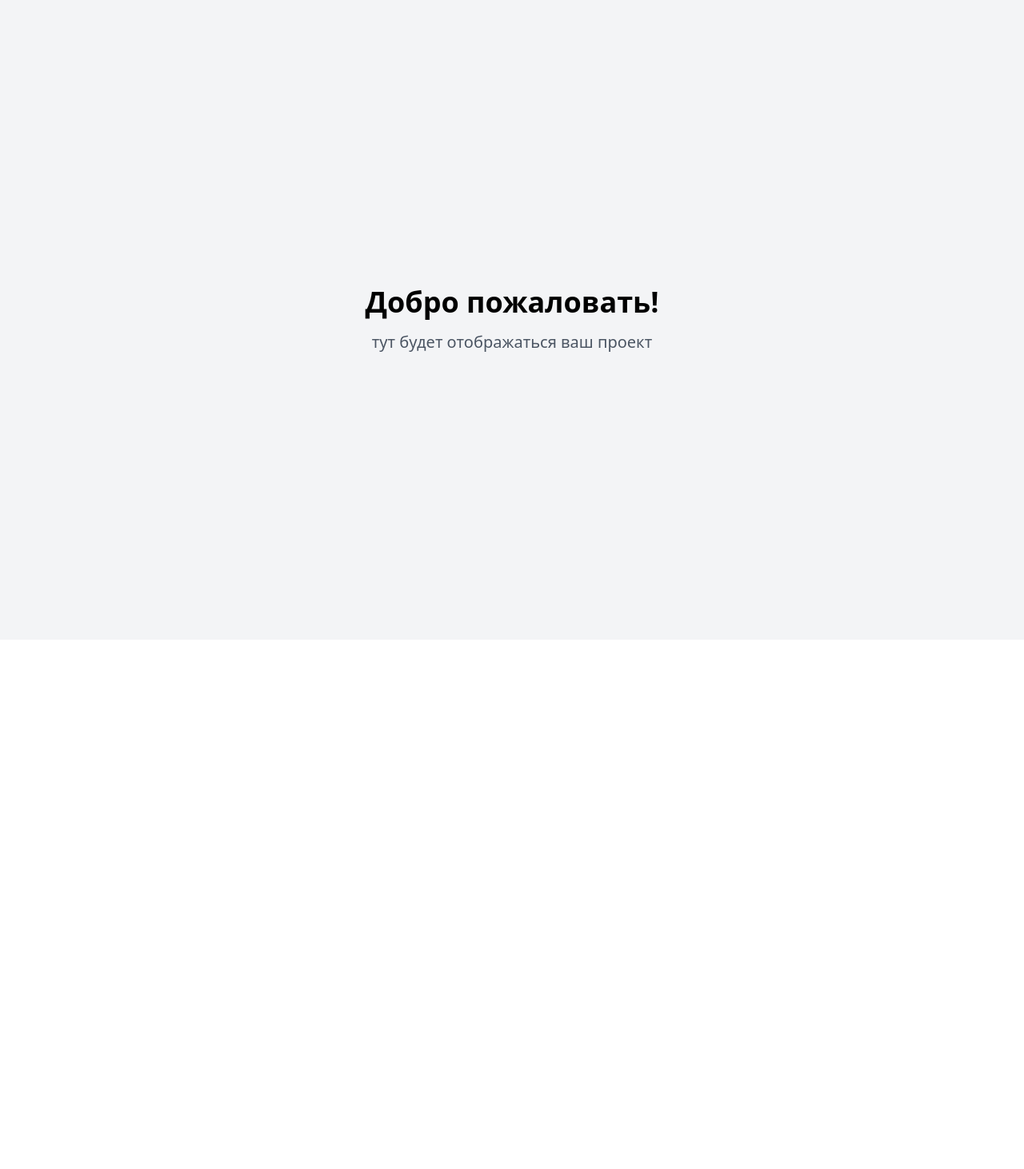
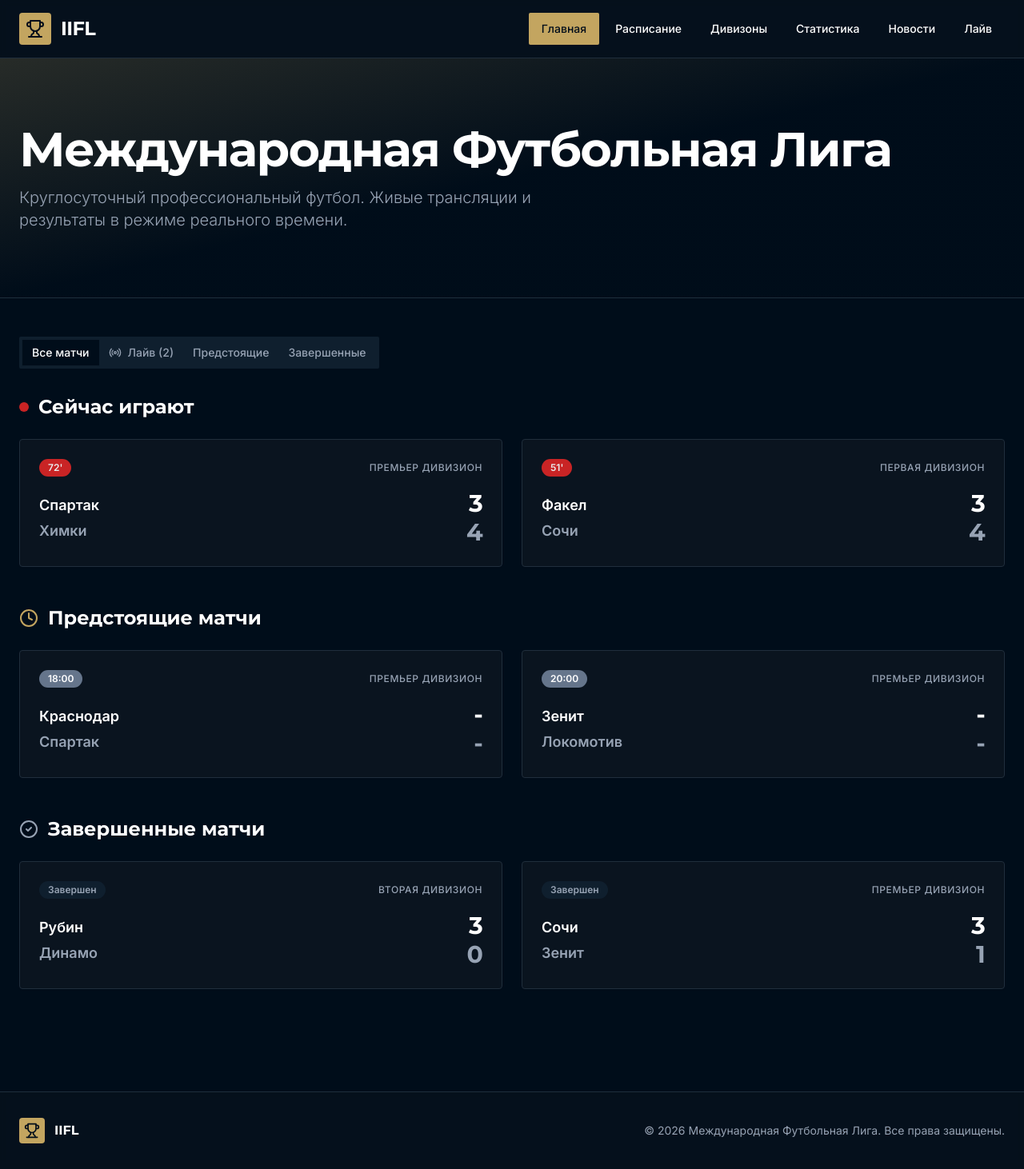
Before and after one commit to pr-poehali-dev/iifl-football-portal, a React (Vite) app: page / in a window 1280 px wide. Shown: the whole page at 80% size. Before the commit the page ends 800 px from the top, so only its background shows below. Built offline with nearby package versions, Linux system fonts and the light colour scheme.

Commit message:
feat: инициализация проекта

```diff
--- a/index.html
+++ b/index.html
@@ -23,7 +23,9 @@
     <script src="https://cdn.poehali.dev/intertnal/js/telemetry-min.js"></script>
     <!-- IMPORTANT: DO NOT REMOVE THIS SCRIPT TAG OR THIS COMMENT! -->
 
-</head>
+    <meta name="pp-name" value="iifl-football-portal">
+      <script src="https://cdn.poehali.dev/intertnal/js/inspector-min.js"></script>
+  </head>
 
 <body>
 <div id="root"></div>
--- a/src/index.css
+++ b/src/index.css
@@ -1,38 +1,40 @@
+@import url("https://fonts.googleapis.com/css2?family=Montserrat:wght@400;500;600;700;800&family=Inter:wght@300;400;500;600&display=swap");
+
 @tailwind base;
 @tailwind components;
 @tailwind utilities;
 
 @layer base {
   :root {
-    --background: 0 0% 100%;
-    --foreground: 222.2 84% 4.9%;
+    --background: 210 100% 5%;
+    --foreground: 0 0% 100%;
 
-    --card: 0 0% 100%;
-    --card-foreground: 222.2 84% 4.9%;
+    --card: 210 50% 8%;
+    --card-foreground: 0 0% 100%;
 
-    --popover: 0 0% 100%;
-    --popover-foreground: 222.2 84% 4.9%;
+    --popover: 210 50% 8%;
+    --popover-foreground: 0 0% 100%;
 
-    --primary: 222.2 47.4% 11.2%;
-    --primary-foreground: 210 40% 98%;
+    --primary: 42 45% 57%;
+    --primary-foreground: 210 100% 5%;
 
-    --secondary: 210 40% 96.1%;
-    --secondary-foreground: 222.2 47.4% 11.2%;
+    --secondary: 215 16% 47%;
+    --secondary-foreground: 0 0% 100%;
 
-    --muted: 210 40% 96.1%;
-    --muted-foreground: 215.4 16.3% 46.9%;
+    --muted: 210 50% 12%;
+    --muted-foreground: 215 16% 65%;
 
-    --accent: 210 40% 96.1%;
-    --accent-foreground: 222.2 47.4% 11.2%;
+    --accent: 42 45% 57%;
+    --accent-foreground: 210 100% 5%;
 
     --destructive: 0 84.2% 60.2%;
     --destructive-foreground: 210 40% 98%;
 
-    --border: 214.3 31.8% 91.4%;
-    --input: 214.3 31.8% 91.4%;
-    --ring: 222.2 84% 4.9%;
+    --border: 210 30% 18%;
+    --input: 210 30% 18%;
+    --ring: 42 45% 57%;
 
-    --radius: 0.5rem;
+    --radius: 0.25rem;
 
     --sidebar-background: 0 0% 98%;
 
@@ -97,5 +99,15 @@
 
   body {
     @apply bg-background text-foreground;
+    font-family: "Inter", sans-serif;
+  }
+
+  h1,
+  h2,
+  h3,
+  h4,
+  h5,
+  h6 {
+    font-family: "Montserrat", sans-serif;
   }
 }
--- a/src/pages/Index.tsx
+++ b/src/pages/Index.tsx
@@ -1,14 +1,255 @@
-// Update this page (the content is just a fallback if you fail to update the page)
+import { useState, useEffect } from 'react';
+import Icon from '@/components/ui/icon';
+import { Button } from '@/components/ui/button';
+import { Badge } from '@/components/ui/badge';
+import { Card } from '@/components/ui/card';
+import { Tabs, TabsList, TabsTrigger } from '@/components/ui/tabs';
 
-const Index = () => {
+type MatchStatus = 'completed' | 'live' | 'upcoming';
+
+interface Match {
+  id: number;
+  homeTeam: string;
+  awayTeam: string;
+  homeScore: number;
+  awayScore: number;
+  time: string;
+  status: MatchStatus;
+  division: string;
+  minute?: number;
+}
+
+const TEAMS = [
+  'Динамо', 'Спартак', 'ЦСКА', 'Зенит', 'Локомотив', 'Краснодар',
+  'Рубин', 'Ростов', 'Урал', 'Сочи', 'Химки', 'Факел'
+];
+
+const DIVISIONS = ['Премьер', 'Первая', 'Вторая'];
+
+const generateRandomScore = () => Math.floor(Math.random() * 5);
+const generateRandomMinute = () => Math.floor(Math.random() * 90) + 1;
+
+const generateMatches = (): Match[] => {
+  const matches: Match[] = [];
+  let id = 1;
+
+  for (let i = 0; i < 6; i++) {
+    const home = TEAMS[Math.floor(Math.random() * TEAMS.length)];
+    let away = TEAMS[Math.floor(Math.random() * TEAMS.length)];
+    while (away === home) {
+      away = TEAMS[Math.floor(Math.random() * TEAMS.length)];
+    }
+
+    const hour = 10 + i * 2;
+    const status: MatchStatus = i < 2 ? 'completed' : i < 4 ? 'live' : 'upcoming';
+
+    matches.push({
+      id: id++,
+      homeTeam: home,
+      awayTeam: away,
+      homeScore: status === 'upcoming' ? 0 : generateRandomScore(),
+      awayScore: status === 'upcoming' ? 0 : generateRandomScore(),
+      time: `${hour}:00`,
+      status,
+      division: DIVISIONS[Math.floor(Math.random() * DIVISIONS.length)],
+      minute: status === 'live' ? generateRandomMinute() : undefined,
+    });
+  }
+
+  return matches;
+};
+
+export default function Index() {
+  const [matches, setMatches] = useState<Match[]>(generateMatches());
+  const [activeSection, setActiveSection] = useState('main');
+
+  useEffect(() => {
+    const interval = setInterval(() => {
+      setMatches((prevMatches) =>
+        prevMatches.map((match) => {
+          if (match.status === 'live') {
+            const newMinute = (match.minute || 0) + 1;
+            if (newMinute >= 90) {
+              return {
+                ...match,
+                status: 'completed' as MatchStatus,
+                minute: undefined,
+              };
+            }
+            return {
+              ...match,
+              homeScore: Math.random() > 0.95 ? match.homeScore + 1 : match.homeScore,
+              awayScore: Math.random() > 0.95 ? match.awayScore + 1 : match.awayScore,
+              minute: newMinute,
+            };
+          }
+          return match;
+        })
+      );
+    }, 3000);
+
+    return () => clearInterval(interval);
+  }, []);
+
+  const renderMatch = (match: Match) => (
+    <Card
+      key={match.id}
+      className="p-6 bg-card border-border hover:border-accent/50 transition-all duration-300 hover:scale-[1.02]"
+    >
+      <div className="flex items-center justify-between mb-4">
+        <Badge
+          variant={match.status === 'live' ? 'default' : 'secondary'}
+          className={
+            match.status === 'live'
+              ? 'bg-red-600 text-white animate-pulse'
+              : match.status === 'completed'
+              ? 'bg-muted text-muted-foreground'
+              : 'bg-secondary text-secondary-foreground'
+          }
+        >
+          {match.status === 'live' && `${match.minute}'`}
+          {match.status === 'completed' && 'Завершен'}
+          {match.status === 'upcoming' && match.time}
+        </Badge>
+        <span className="text-xs text-muted-foreground font-medium tracking-wider uppercase">
+          {match.division} дивизион
+        </span>
+      </div>
+
+      <div className="flex items-center justify-between">
+        <div className="flex-1">
+          <div className="font-semibold text-lg mb-1">{match.homeTeam}</div>
+          <div className="font-semibold text-lg text-muted-foreground">{match.awayTeam}</div>
+        </div>
+
+        <div className="text-right">
+          <div className="text-3xl font-bold font-['Montserrat'] tracking-tight">
+            {match.status !== 'upcoming' ? match.homeScore : '-'}
+          </div>
+          <div className="text-3xl font-bold font-['Montserrat'] tracking-tight text-muted-foreground">
+            {match.status !== 'upcoming' ? match.awayScore : '-'}
+          </div>
+        </div>
+      </div>
+    </Card>
+  );
+
+  const completedMatches = matches.filter((m) => m.status === 'completed');
+  const liveMatches = matches.filter((m) => m.status === 'live');
+  const upcomingMatches = matches.filter((m) => m.status === 'upcoming');
+
   return (
-    <div className="min-h-screen flex items-center justify-center bg-gray-100">
-      <div className="text-center">
-        <h1 className="text-4xl font-bold mb-4 color-black text-black">Добро пожаловать!</h1>
-        <p className="text-xl text-gray-600">тут будет отображаться ваш проект</p>
+    <div className="min-h-screen bg-background">
+      <nav className="border-b border-border bg-card/50 backdrop-blur-sm sticky top-0 z-50">
+        <div className="container mx-auto px-6 py-4">
+          <div className="flex items-center justify-between">
+            <div className="flex items-center space-x-3">
+              <div className="w-10 h-10 bg-accent rounded flex items-center justify-center">
+                <Icon name="Trophy" className="text-accent-foreground" size={24} />
+              </div>
+              <h1 className="text-2xl font-bold font-['Montserrat'] tracking-tight">IIFL</h1>
+            </div>
+
+            <div className="hidden md:flex items-center space-x-1">
+              {['main', 'schedule', 'divisions', 'stats', 'news', 'live'].map((section) => {
+                const labels = {
+                  main: 'Главная',
+                  schedule: 'Расписание',
+                  divisions: 'Дивизоны',
+                  stats: 'Статистика',
+                  news: 'Новости',
+                  live: 'Лайв',
+                };
+                return (
+                  <Button
+                    key={section}
+                    variant={activeSection === section ? 'default' : 'ghost'}
+                    className="font-medium"
+                    onClick={() => setActiveSection(section)}
+                  >
+                    {labels[section as keyof typeof labels]}
+                  </Button>
+                );
+              })}
+            </div>
+
+            <Button variant="outline" size="icon" className="md:hidden">
+              <Icon name="Menu" size={20} />
+            </Button>
+          </div>
+        </div>
+      </nav>
+
+      <div className="relative h-[300px] bg-gradient-to-br from-accent/20 via-background to-background border-b border-border">
+        <div className="container mx-auto px-6 h-full flex flex-col justify-center">
+          <h2 className="text-5xl md:text-6xl font-bold font-['Montserrat'] mb-4 tracking-tight">
+            Международная Футбольная Лига
+          </h2>
+          <p className="text-xl text-muted-foreground max-w-2xl font-light">
+            Круглосуточный профессиональный футбол. Живые трансляции и результаты в режиме реального времени.
+          </p>
+        </div>
       </div>
+
+      <div className="container mx-auto px-6 py-12">
+        <Tabs defaultValue="all" className="mb-8">
+          <TabsList className="bg-muted">
+            <TabsTrigger value="all">Все матчи</TabsTrigger>
+            <TabsTrigger value="live">
+              <Icon name="Radio" size={16} className="mr-2" />
+              Лайв ({liveMatches.length})
+            </TabsTrigger>
+            <TabsTrigger value="upcoming">Предстоящие</TabsTrigger>
+            <TabsTrigger value="completed">Завершенные</TabsTrigger>
+          </TabsList>
+        </Tabs>
+
+        {liveMatches.length > 0 && (
+          <div className="mb-12">
+            <div className="flex items-center space-x-3 mb-6">
+              <div className="w-3 h-3 bg-red-600 rounded-full animate-pulse"></div>
+              <h3 className="text-2xl font-bold font-['Montserrat']">Сейчас играют</h3>
+            </div>
+            <div className="grid md:grid-cols-2 gap-6">{liveMatches.map(renderMatch)}</div>
+          </div>
+        )}
+
+        {upcomingMatches.length > 0 && (
+          <div className="mb-12">
+            <div className="flex items-center space-x-3 mb-6">
+              <Icon name="Clock" size={24} className="text-accent" />
+              <h3 className="text-2xl font-bold font-['Montserrat']">Предстоящие матчи</h3>
+            </div>
+            <div className="grid md:grid-cols-2 gap-6">{upcomingMatches.map(renderMatch)}</div>
+          </div>
+        )}
+
+        {completedMatches.length > 0 && (
+          <div>
+            <div className="flex items-center space-x-3 mb-6">
+              <Icon name="CheckCircle2" size={24} className="text-muted-foreground" />
+              <h3 className="text-2xl font-bold font-['Montserrat']">Завершенные матчи</h3>
+            </div>
+            <div className="grid md:grid-cols-2 gap-6">{completedMatches.map(renderMatch)}</div>
+          </div>
+        )}
+      </div>
+
+      <footer className="border-t border-border bg-card/50 backdrop-blur-sm mt-20">
+        <div className="container mx-auto px-6 py-8">
+          <div className="flex flex-col md:flex-row items-center justify-between">
+            <div className="flex items-center space-x-3 mb-4 md:mb-0">
+              <div className="w-8 h-8 bg-accent rounded flex items-center justify-center">
+                <Icon name="Trophy" className="text-accent-foreground" size={20} />
+              </div>
+              <span className="font-bold font-['Montserrat']">IIFL</span>
+            </div>
+            <p className="text-sm text-muted-foreground">
+              © 2026 Международная Футбольная Лига. Все права защищены.
+            </p>
+          </div>
+        </div>
+      </footer>
     </div>
   );
-};
-
-export default Index;
+}
--- a/tailwind.config.ts
+++ b/tailwind.config.ts
@@ -6,7 +6,7 @@ export default {
 		"./pages/**/*.{ts,tsx}",
 		"./components/**/*.{ts,tsx}",
 		"./app/**/*.{ts,tsx}",
-		"./src/**/*.{ts,tsx}",
+		"./src/**/*.{ts,tsx}"
 	],
 	prefix: "",
 	theme: {
```
